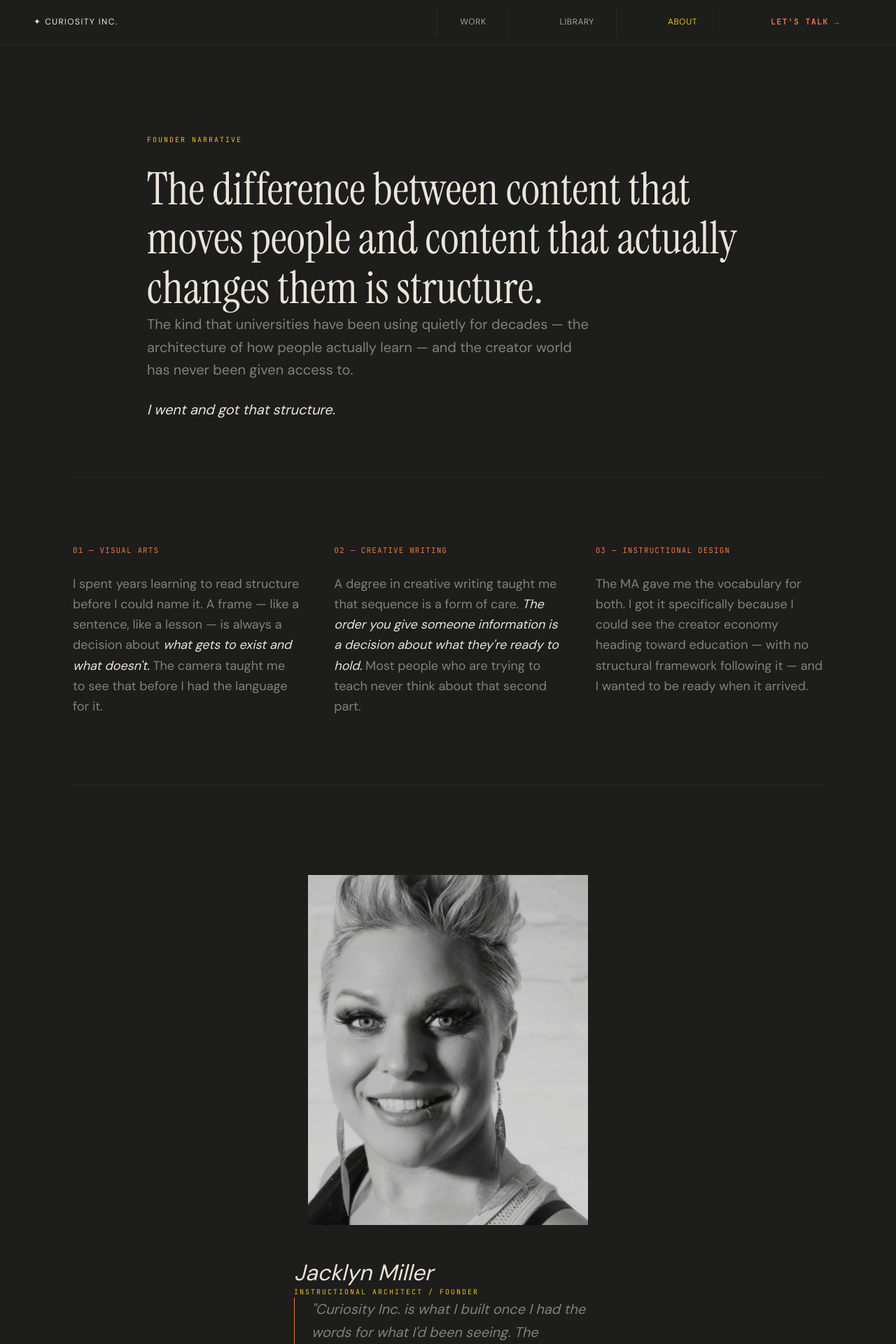
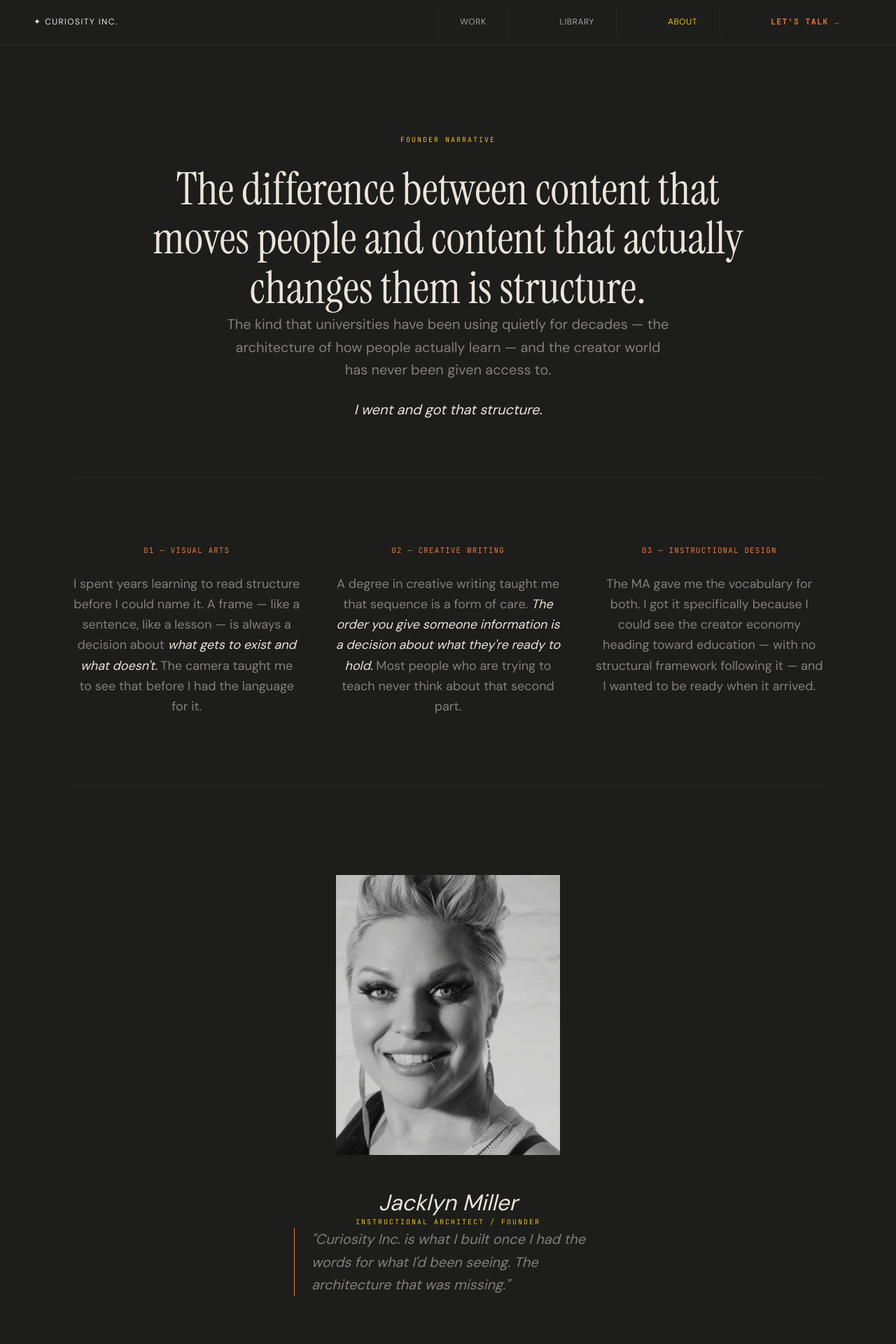
Before and after one commit to jacklyn747/Curiosity-Inc., a React (Vite) app: page /about in a window 1280 px wide. Shown: the top 1920 px of the page at 70% size. Built offline with nearby package versions, Linux system fonts and the light colour scheme.

Commit message:
UI: Centering About page content for consistency with the new homepage layout.

```diff
--- a/src/pages/About.tsx
+++ b/src/pages/About.tsx
@@ -38,29 +38,29 @@ export const AboutPage: React.FC = () => {
       <div className="about-inner">
 
         {/* SECTION 01: THE OPENING */}
-        <section className="about-opening py-40 flex flex-col justify-center">
+        <section className="about-opening py-40 flex flex-col justify-center items-center text-center">
           <div className="mb-6">
             <span className="font-mono text-[10px] tracking-[0.2em] text-[var(--color-energy)] uppercase">
               Founder Narrative
             </span>
           </div>
-          <div>
+          <div className="max-w-[860px]">
             <DisplayHeading as="h1" className="mb-8">
               The difference between content that moves people and content that actually changes them is structure.
             </DisplayHeading>
           </div>
-          <div>
-            <p className="font-body text-[20px] leading-relaxed text-[var(--color-text-dim)] max-w-[640px]">
+          <div className="max-w-[640px]">
+            <p className="font-body text-[20px] leading-relaxed text-[var(--color-text-dim)]">
               The kind that universities have been using quietly for decades — the architecture of how people actually learn — and the creator world has never been given access to.
               <span className="block mt-6 italic text-[var(--color-text)]">I went and got that structure.</span>
             </p>
           </div>
         </section>
 
-        {/* SECTION 02: THE PATH (ASYMETRIC GRID) */}
+        {/* SECTION 02: THE PATH */}
         <section className="grid grid-cols-1 md:grid-cols-3 gap-12 py-24 border-t border-white/5">
           {DISCIPLINES.map((item, i) => (
-            <div key={i} className="flex flex-col gap-6">
+            <div key={i} className="flex flex-col gap-6 items-center text-center">
               <span className="font-mono text-[11px] tracking-widest text-[var(--color-accent)] uppercase">
                 0{i + 1} — {item.label}
               </span>
@@ -70,22 +70,22 @@ export const AboutPage: React.FC = () => {
         </section>
 
         {/* SECTION 03: THE REVEAL */}
-        <section className="flex flex-col md:flex-row items-center gap-12 py-32 border-t border-white/5">
-          <div className="w-full max-w-[400px] aspect-[4/5] overflow-hidden bg-[rgba(255,255,255,0.02)]">
+        <section className="flex flex-col md:flex-row items-center justify-center gap-12 py-32 border-t border-white/5">
+          <div className="w-full max-w-[320px] aspect-[4/5] overflow-hidden bg-[rgba(255,255,255,0.02)]">
             <img
               src="/jacklyn-miller.webp"
               alt="Jacklyn Miller"
               className="w-full h-full object-cover grayscale opacity-80 hover:opacity-100 transition-opacity"
             />
           </div>
-          <div className="max-w-[440px]">
+          <div className="max-w-[440px] text-center md:text-left">
             <p className="font-display italic text-[32px] mb-2 leading-tight">
               Jacklyn Miller
             </p>
             <p className="font-mono text-[10px] tracking-[0.2em] text-[var(--color-energy)] uppercase mb-8">
               Instructional Architect / Founder
             </p>
-            <p className="text-[var(--color-text-dim)] text-[20px] leading-relaxed italic border-l border-[var(--color-accent)] pl-6">
+            <p className="text-[var(--color-text-dim)] text-[20px] leading-relaxed italic border-l border-[var(--color-accent)] pl-6 text-left">
               "Curiosity Inc. is what I built once I had the words for what I'd been seeing. The architecture that was missing."
             </p>
           </div>
```
